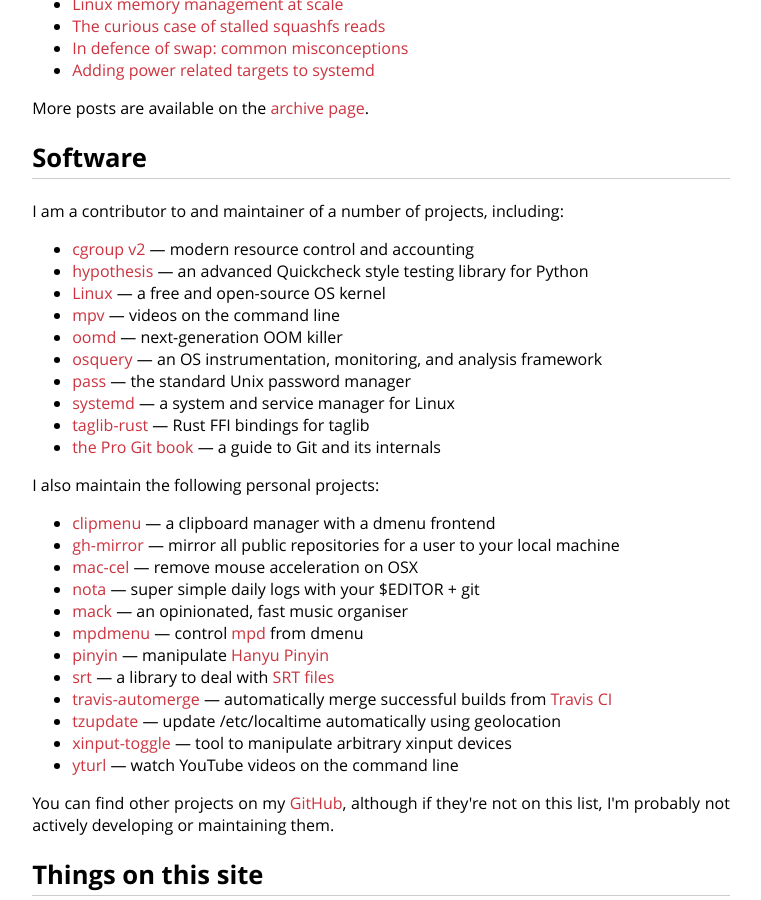
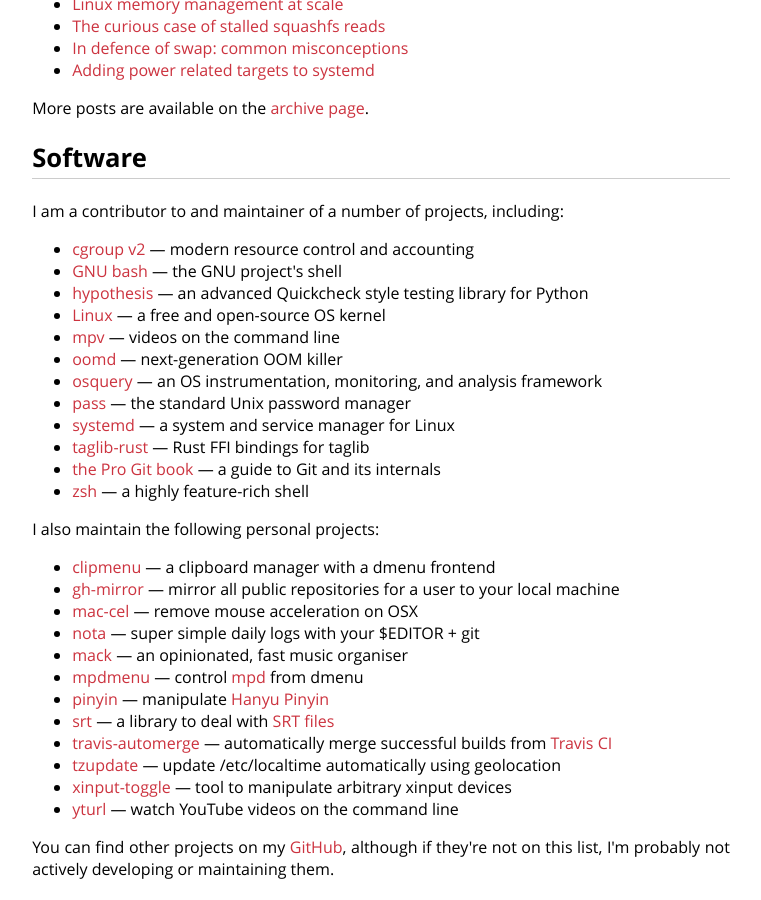
Before and after one commit to cdown/chrisdown.name, a Jekyll site: the page built from index.md, in a window 1280 px wide and 900 px high, scrolled down 428 px. Shown: the whole window, without its empty margins (259-1020 px from the left). Built offline with Jekyll 4.4.1, drawn with Linux system fonts in a browser that asks for light colours.

Commit message:
index: Add bash and zsh

```diff
--- a/index.md
+++ b/index.md
@@ -39,6 +39,7 @@ More posts are available on the [archive page](/archive.html).
 I am a contributor to and maintainer of a number of projects, including:
 
 - [cgroup v2](https://www.youtube.com/watch?v=ikZ8_mRotT4) — modern resource control and accounting
+- [GNU bash](https://www.gnu.org/software/bash/) — the GNU project's shell
 - [hypothesis](https://github.com/DRMacIver/hypothesis) — an advanced Quickcheck style testing library for Python
 - [Linux](https://lore.kernel.org/patchwork/project/lkml/list/?series=&submitter=25468&state=*&q=&archive=&delegate=) — a free and open-source OS kernel
 - [mpv](https://github.com/mpv-player/mpv) — videos on the command line
@@ -48,6 +49,7 @@ I am a contributor to and maintainer of a number of projects, including:
 - [systemd](https://github.com/systemd/systemd) — a system and service manager for Linux
 - [taglib-rust](https://github.com/ebassi/taglib-rust) — Rust FFI bindings for taglib
 - [the Pro Git book](https://git-scm.com/book/en/v2) — a guide to Git and its internals
+- [zsh](https://www.zsh.org/) — a highly feature-rich shell
 
 I also maintain the following personal projects:
 
```
